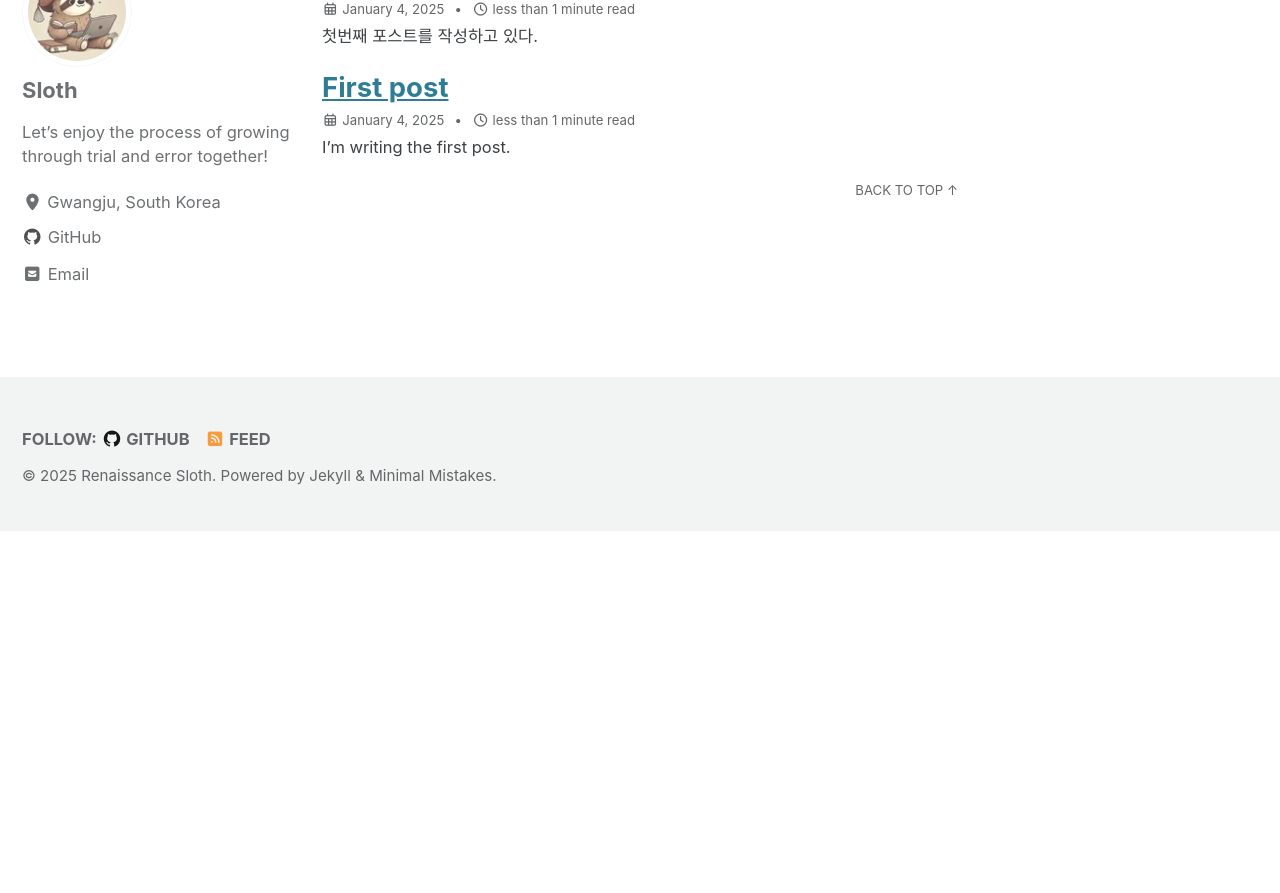
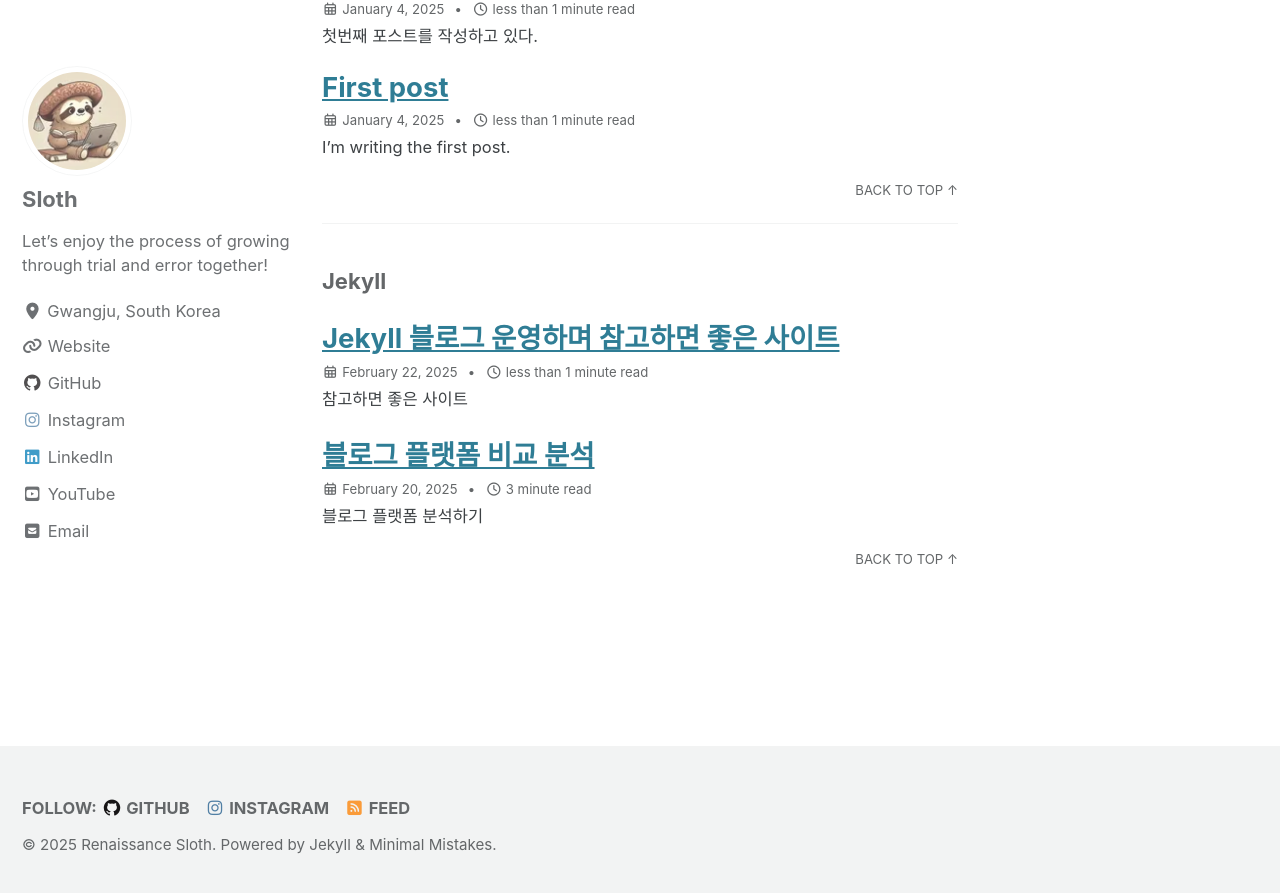
Before and after one commit to renaissance-sloth/renaissance-sloth.github.io, a Jekyll site: the page built from categories.md, in a window 1280 px wide and 900 px high, scrolled down 1484 px. Shown: the top 893 px of the window. Built offline with Jekyll 4.4.1, drawn with Linux system fonts in a browser that asks for light colours; cached includes are drawn as plain includes; before the commit the page ends 2015 px from its top, so only the background shows below that.

```diff
--- a/_config.yml
+++ b/_config.yml
@@ -124,7 +124,7 @@ author:
       # url: "mailto:slothrant@gmail.com"
     - label: "Website"
       icon: "fas fa-fw fa-link"
-      # url: "https://your-website.com"
+      url: "https://renaissance-sloth.github.io/"
     - label: "Twitter"
       icon: "fab fa-fw fa-twitter-square"
       # url: "https://twitter.com/"
@@ -136,7 +136,13 @@ author:
       url: "https://github.com/renaissance-sloth"
     - label: "Instagram"
       icon: "fab fa-fw fa-instagram"
-      # url: "https://instagram.com/"
+      url: "https://www.instagram.com/renaissance_sloth"
+    - label: "LinkedIn"
+      icon: "fab fa-fw fa-linkedin"
+      url: "https://www.linkedin.com/in/renaissance-sloth-b925b4352/"
+    - label: "YouTube"
+      icon: "fab fa-fw fa-youtube-square"
+      url: "https://www.youtube.com/@Renaissance-Sloth"
 
 # Site Footer
 footer:
@@ -158,7 +164,7 @@ footer:
       # url:
     - label: "Instagram"
       icon: "fab fa-fw fa-instagram"
-      # url:
+      url: "https://www.instagram.com/renaissance_sloth"
 
 
 # Reading Files
--- /dev/null
+++ b/ko/Jekyll/_posts/2025-02-22-recommend.md
@@ -0,0 +1,16 @@
+---
+title: "Jekyll 블로그 운영하며 참고하면 좋은 사이트"
+excerpt:
+tags: Github 깃허브 Jekyll 지킬 추천 사이트 liquid
+header:
+  teaser: https://cdn.shopify.com/shopifycloud/brochure/assets/brand-assets/shopify-logo-primary-logo-456baa801ee66a0a435671082365958316831c9960c480451dd0330bcdae304f.svg
+---
+
+# 참고하면 좋은 사이트
+
+## Liquid 필터 문법
+- [jekyll Liquid 필터](https://jekyllrb-ko.github.io/docs/liquid/filters/)
+- [shopify 표준 Liquid 필터](https://shopify.github.io/liquid/)
+
+## 달라진 코드 찾기
+- [텍스트 문서 비교 사이트](https://wepplication.github.io/tools/compareDoc/)
```
Also changed, not shown: ko/Jekyll/_posts/2025-02-20-blog-platform.md (renamed from ko/_posts/2025-02-20-blog-platform.md).
